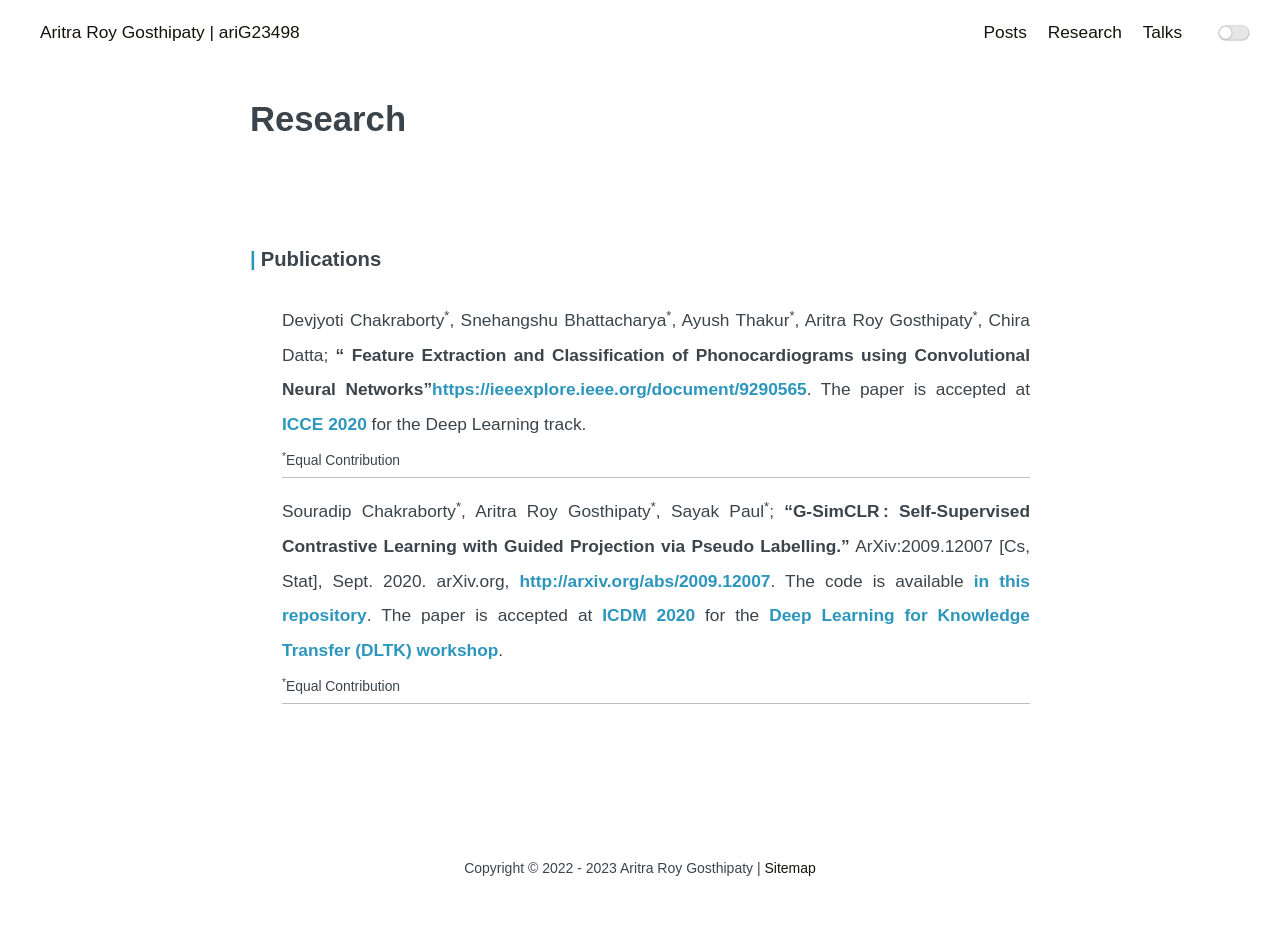
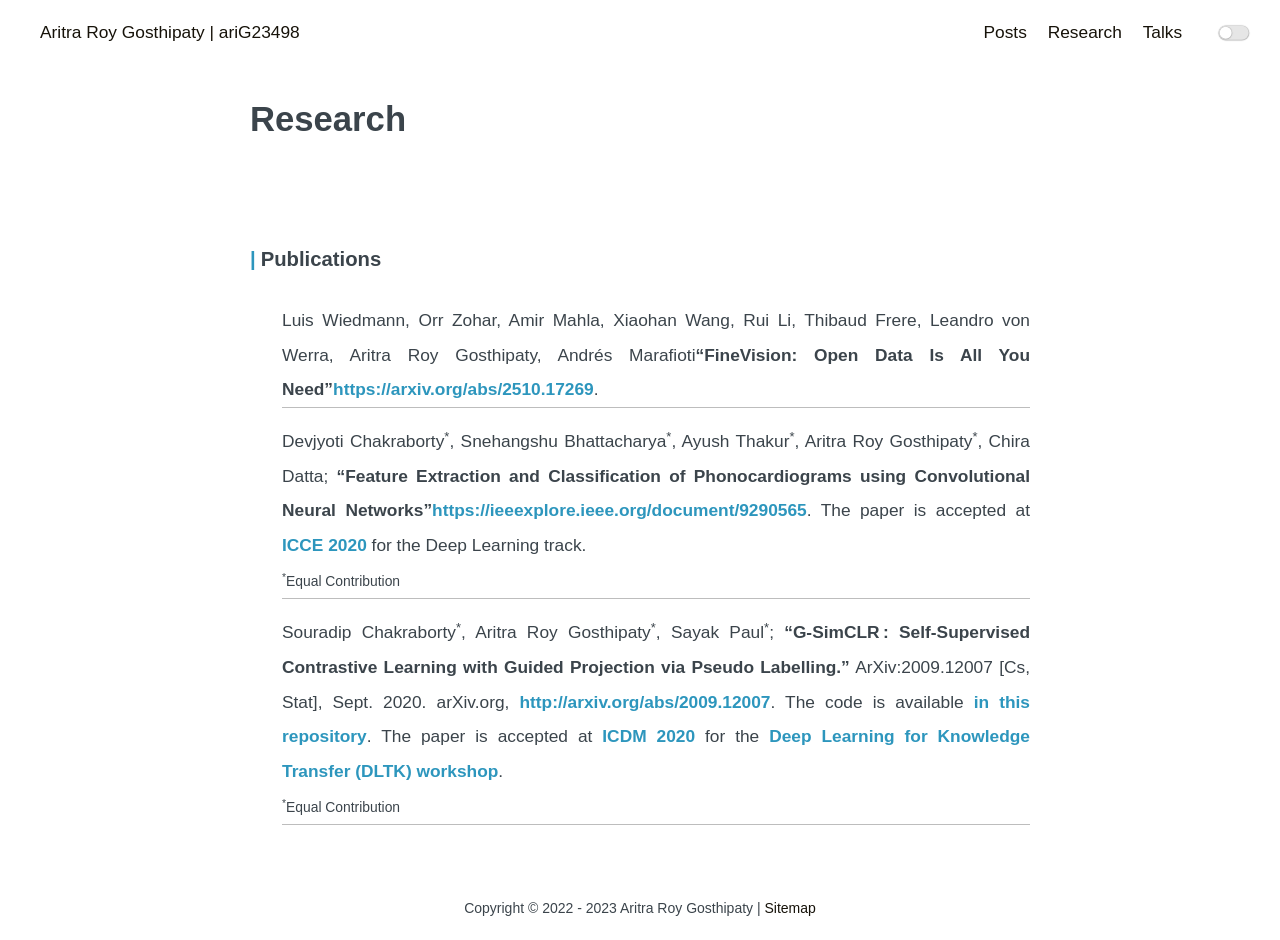
Before and after one commit to ariG23498/ariG23498.github.io, a Jekyll site: the page built from research.md, in a window 1280 px wide. Built offline with Jekyll 4.4.1, drawn with Linux system fonts in a browser that asks for light colours; before the commit the page ends 900 px from its top, so only the background shows below that.

Commit message:
Update publication details in research.md

```diff
--- a/research.md
+++ b/research.md
@@ -9,8 +9,10 @@ permalink: /research
 <div class="post-wrap archive">
     <h3>Publications</h3>
     <article class="archive-item">
-       Devjyoti Chakraborty<sup>*</sup>, Snehangshu Bhattacharya<sup>*</sup>, Ayush Thakur<sup>*</sup>, Aritra Roy Gosthipaty<sup>*</sup>, Chira Datta; <strong>“
-Feature Extraction and Classification of Phonocardiograms using Convolutional Neural Networks”</strong><a href="https://ieeexplore.ieee.org/document/9290565">https://ieeexplore.ieee.org/document/9290565</a>. The paper is accepted at <a href="https://www.icce2020.in/">ICCE 2020</a> for the Deep Learning track.<br>
+       Luis Wiedmann, Orr Zohar, Amir Mahla, Xiaohan Wang, Rui Li, Thibaud Frere, Leandro von Werra, Aritra Roy Gosthipaty, Andrés Marafioti<strong>“FineVision: Open Data Is All You Need”</strong><a href="https://arxiv.org/abs/2510.17269">https://arxiv.org/abs/2510.17269</a>.
+    </article>
+    <article class="archive-item">
+       Devjyoti Chakraborty<sup>*</sup>, Snehangshu Bhattacharya<sup>*</sup>, Ayush Thakur<sup>*</sup>, Aritra Roy Gosthipaty<sup>*</sup>, Chira Datta; <strong>“Feature Extraction and Classification of Phonocardiograms using Convolutional Neural Networks”</strong><a href="https://ieeexplore.ieee.org/document/9290565">https://ieeexplore.ieee.org/document/9290565</a>. The paper is accepted at <a href="https://www.icce2020.in/">ICCE 2020</a> for the Deep Learning track.<br>
        <small><sup>*</sup>Equal Contribution</small>
     </article>
     <article class="archive-item">
```
